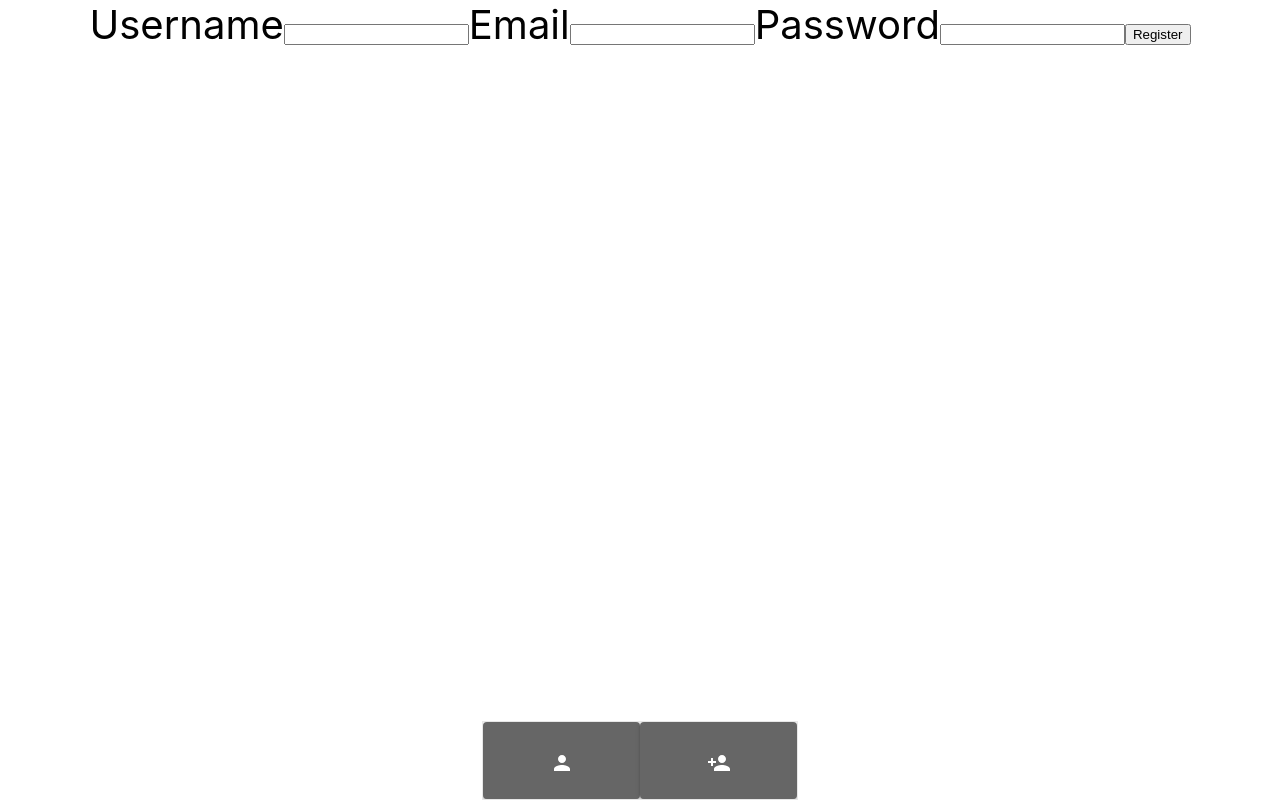
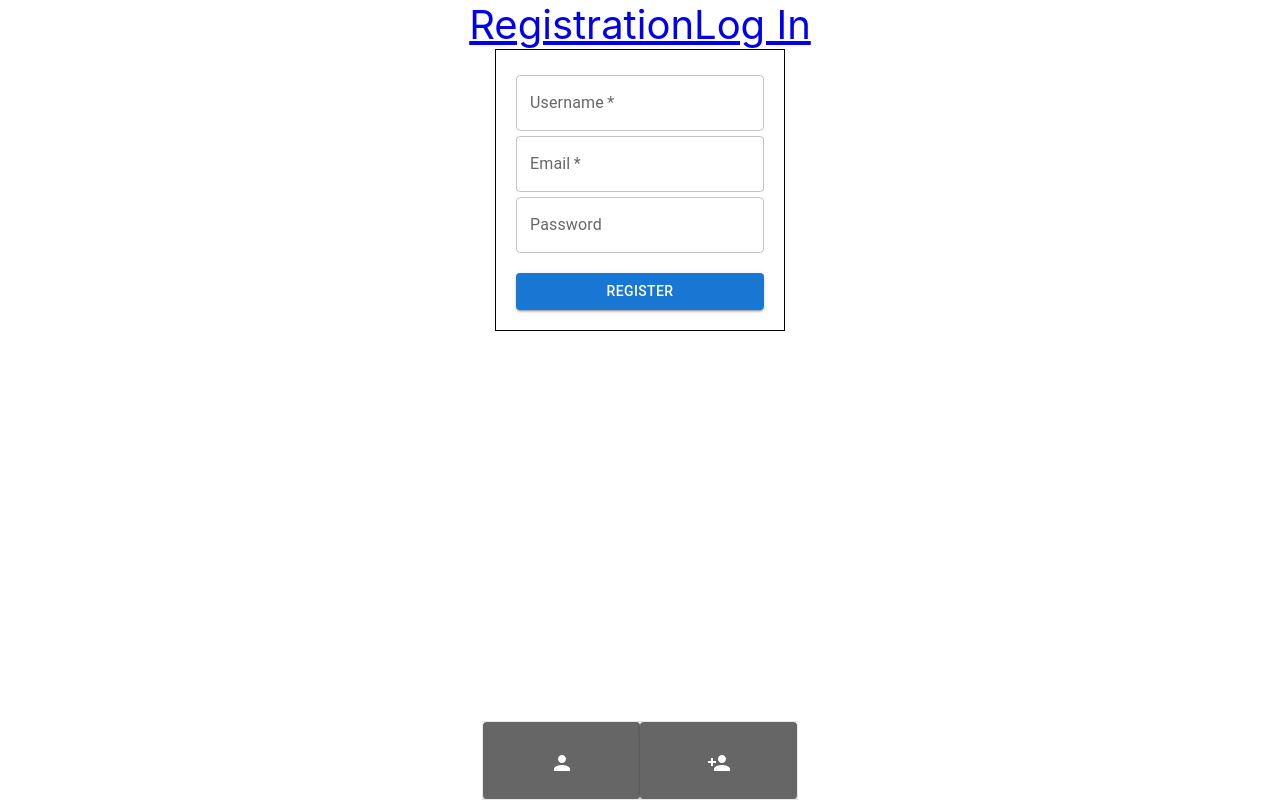
Before and after one commit to Aviathor2002/goit-react-hw-08-phonebook, a React (Create React App) app: page /goit-react-hw-08-phonebook/registration in a window 1280 px wide. Built offline with nearby package versions, Linux system fonts and the light colour scheme.

Commit message:
create register and login form

```diff
--- a/src/components/App.jsx
+++ b/src/components/App.jsx
@@ -6,6 +6,7 @@ import { MainContainer } from './App.style';
 import { MainLayout } from './layouts/MainLayout';
 import { ContactProfile } from 'pages/ContactProfile/ContactProfile';
 import { RegistrationForm } from './RegistrationForm/RegistrationForm';
+import { LogInForm } from './LogInForm/LogInForm';
 
 export const App = () => {
   return (
@@ -16,6 +17,7 @@ export const App = () => {
           <Route path={'/addContact'} element={<Phonebook />} />
           <Route path={'/:id'} element={<ContactProfile />} />
           <Route path={'/registration'} element={<RegistrationForm />} />
+          <Route path={'/login'} element={<LogInForm />} />
         </Route>
       </Routes>
     </MainContainer>
--- a/src/components/Filter/Filter.style.jsx
+++ b/src/components/Filter/Filter.style.jsx
@@ -5,7 +5,7 @@ export const Label = styled.label`
   flex-direction: column;
 
   position: fixed;
-  top: 1%;
+  top: 10%;
   background-color: white;
   width: 300px;
 
--- a/src/components/LogInForm/LogInForm.jsx
+++ b/src/components/LogInForm/LogInForm.jsx
@@ -0,0 +1,45 @@
+// import { useDispatch } from 'react-redux';
+// import { logIn } from 'redux/auth/operations';
+import { Button, TextField } from '@mui/material';
+import { Form, Label } from 'pages/Phonebook/Phonebook.style';
+
+export const LogInForm = () => {
+  //   const dispatch = useDispatch();
+
+  const handleSubmit = e => {
+    e.preventDefault();
+    const form = e.currentTarget;
+    // dispatch(
+    //   logIn({
+    //     email: form.elements.email.value,
+    //     password: form.elements.password.value,
+    //   })
+    // );
+    form.reset();
+  };
+
+  return (
+    <Form onSubmit={handleSubmit}>
+      <Label>
+        <TextField
+          type="email"
+          name="email"
+          fullWidth
+          label="Email"
+          id="Email"
+        />
+      </Label>
+      <Label>
+        <TextField
+          type="password"
+          name="password"
+          label="Password"
+          id="Password"
+        />
+      </Label>
+      <Button type="submit" style={{ marginTop: 20 }} variant="contained">
+        Log In
+      </Button>
+    </Form>
+  );
+};
--- a/src/components/RegistrationForm/RegistrationForm.jsx
+++ b/src/components/RegistrationForm/RegistrationForm.jsx
@@ -1,3 +1,6 @@
+import { Button, TextField } from '@mui/material';
+import { Form, Label } from 'pages/Phonebook/Phonebook.style';
+
 export const RegistrationForm = () => {
   //   const dispatch = useDispatch();
 
@@ -15,20 +18,42 @@ export const RegistrationForm = () => {
   };
 
   return (
-    <form onSubmit={handleSubmit} autoComplete="off">
-      <label>
-        Username
-        <input type="text" name="name" />
-      </label>
-      <label>
-        Email
-        <input type="email" name="email" />
-      </label>
-      <label>
-        Password
-        <input type="password" name="password" />
-      </label>
-      <button type="submit">Register</button>
-    </form>
+    <Form onSubmit={handleSubmit} autoComplete="off">
+      <Label>
+        <TextField
+          type="text"
+          name="name"
+          fullWidth
+          label="Username"
+          id="Username"
+          pattern="^[a-zA-Zа-яА-Я]+(([' -][a-zA-Zа-яА-Я ])?[a-zA-Zа-яА-Я]*)*$"
+          title="Name may contain only letters, apostrophe, dash and spaces. For example Adrian, Jacob Mercer, Charles de Batz de Castelmore d'Artagnan"
+          required
+        />
+      </Label>
+      <Label>
+        <TextField
+          type="email"
+          name="email"
+          fullWidth
+          label="Email"
+          id="Email"
+          // pattern="^[a-zA-Zа-яА-Я]+(([' -][a-zA-Zа-яА-Я ])?[a-zA-Zа-яА-Я]*)*$"
+          // title="Name may contain only letters, apostrophe, dash and spaces. For example Adrian, Jacob Mercer, Charles de Batz de Castelmore d'Artagnan"
+          required
+        />
+      </Label>
+      <Label>
+        <TextField
+          type="password"
+          name="password"
+          label="Password"
+          id="Password"
+        />
+      </Label>
+      <Button type="submit" style={{ marginTop: 20 }} variant="contained">
+        Register
+      </Button>
+    </Form>
   );
 };
--- /dev/null
+++ b/src/components/layouts/Buttons/LogInButton.jsx
@@ -0,0 +1,5 @@
+import { Link } from 'react-router-dom';
+
+export const LogInButton = () => {
+  return <Link to={'/login'}>Log In</Link>;
+};
--- a/src/components/layouts/Buttons/RegistrationButton.jsx
+++ b/src/components/layouts/Buttons/RegistrationButton.jsx
@@ -1,17 +1,5 @@
 import { Link } from 'react-router-dom';
 
 export const RegistrationButton = () => {
-  return (
-    <div>
-      <Link
-        to={'/registration'}
-        style={({ isActive }) => {
-          if (isActive) return { color: 'purple' };
-        }}
-      >
-        {' '}
-        Rgistration{' '}
-      </Link>
-    </div>
-  );
+  return <Link to={'/registration'}>Registration</Link>;
 };
--- /dev/null
+++ b/src/components/layouts/Header/Header.jsx
@@ -0,0 +1,11 @@
+import { LogInButton } from '../Buttons/LogInButton';
+import { RegistrationButton } from '../Buttons/RegistrationButton';
+
+export const Header = () => {
+  return (
+    <section>
+      <RegistrationButton />
+      <LogInButton />
+    </section>
+  );
+};
--- a/src/components/layouts/MainLayout.jsx
+++ b/src/components/layouts/MainLayout.jsx
@@ -1,13 +1,14 @@
 import { Suspense } from 'react';
 import { Outlet } from 'react-router-dom';
 import { Navigation } from './Buttons/Navigation';
+import { Header } from './Header/Header';
 // import { RegistrationButton } from './Buttons/RegistrationButton';
 
 export const MainLayout = () => {
   return (
     <>
       <Navigation />
-      {/* <RegistrationButton /> */}
+      <Header />
       <Suspense fallback={<>Loading...</>}>
         <Outlet />
       </Suspense>
```
